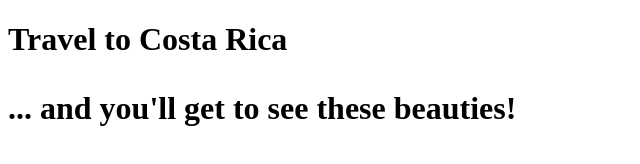
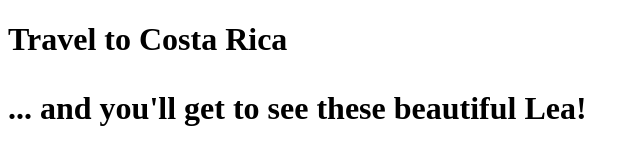
Before and after one commit to Peter-Goudis/Peter-Goudis.github.io, a plain HTML site: page index.html in a window 1280 px wide. Shown: the whole page, without its empty margins (0-640 px from the left). Drawn offline with Linux system fonts and the light colour scheme.

Commit message:
Update index.html

```diff
--- a/index.html
+++ b/index.html
@@ -8,6 +8,6 @@
 
         <h1>Travel to Costa Rica</hl>
 
-        <p>... and you'll get to see these beauties!</p>
+        <p>... and you'll get to see these beautiful Lea!</p>
     </body>
 </html>
```
